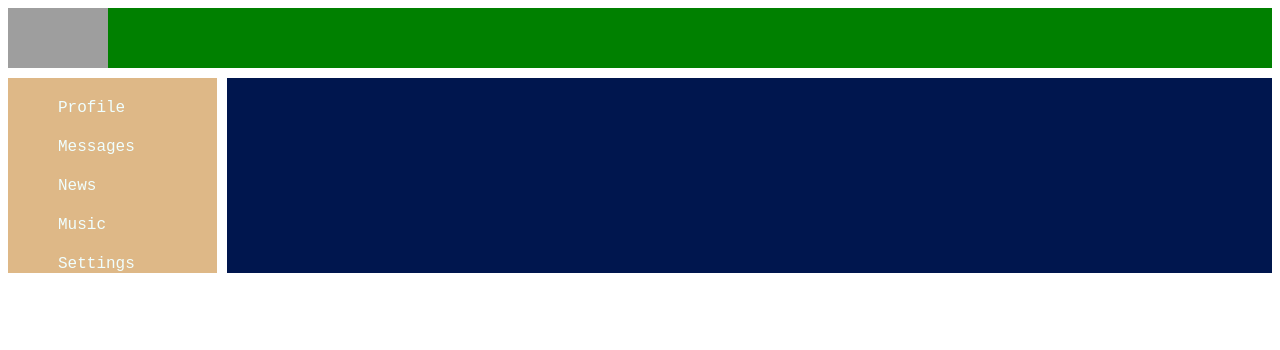
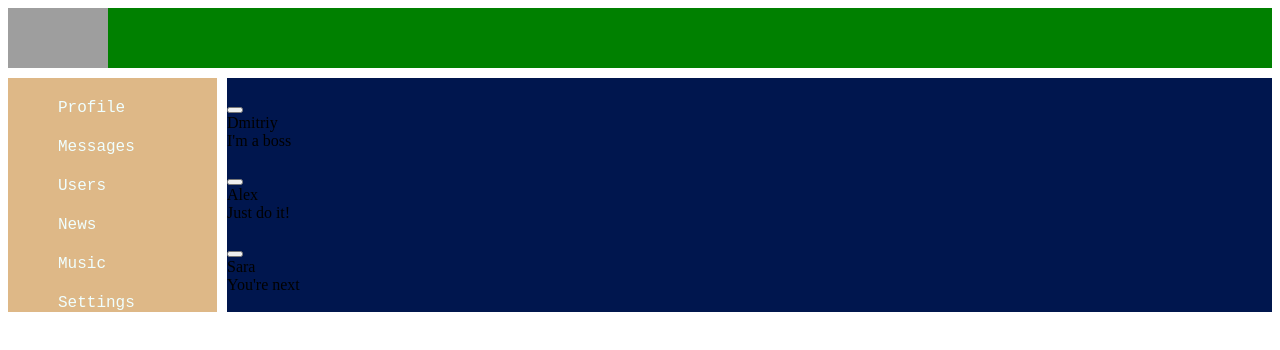
Before and after one commit to FOX521/myFirstApp, a React (Create React App) app: page /users in a window 1280 px wide. Shown: the top 350 px of the page. Built offline with nearby package versions, Linux system fonts and the light colour scheme; grey boxes are pictures that could not be loaded.

Commit message:
Added first part UserPage and reduces

```diff
--- a/src/App.js
+++ b/src/App.js
@@ -7,6 +7,7 @@ import Music from './components/Music';
 import SettingPage from './components/SettingPage';
 import { BrowserRouter, Route } from 'react-router-dom';
 import ProfileContainer from './components/ProfileContainer';
+import UserPageContainer from './components/UserPageContainer';
 
 function App(props) {
   return (
@@ -17,10 +18,10 @@ function App(props) {
         <div className='content'>
           <Route path='/profile' render={() => <ProfileContainer store={props.store} />} />
           <Route path='/messages' render={() => <MessagesPage store={props.store} />} />
+          <Route path='/users' render={() => <UserPageContainer store={props.store} />} />
           <Route path='/news' component={News} />
           <Route path='/settings' component={SettingPage} />
           <Route path='/music' component={Music} />
-
         </div>
       </div>
     </BrowserRouter>
--- a/src/components/Dialogs.jsx
+++ b/src/components/Dialogs.jsx
@@ -8,7 +8,7 @@ class Dialogs extends React.Component {
     }
 
     render() {
-        let dialogList = this.props.dialogs.map(el => <NavLink className='message-page__dialogs--link' to={'/' + el.dialog}><DialogsItem dialog={el.dialog} id={el.id} /></NavLink>);
+        let dialogList = this.props.dialogs.map(el => <NavLink key={el.id + '1'.toString()} className='message-page__dialogs--link' to={'/' + el.dialog}><DialogsItem key={el.id} dialog={el.dialog} id={el.id} /></NavLink>);
 
         return (
             <ul className='message-page__dialogs-list'>
--- a/src/components/Navbar.jsx
+++ b/src/components/Navbar.jsx
@@ -17,6 +17,9 @@ class Navbar extends React.Component {
             <NavLink to='/messages'>Messages</NavLink>
           </li>
           <li>
+            <NavLink to='/users'>Users</NavLink>
+          </li>
+          <li>
             <NavLink to='/news'>News</NavLink>
           </li>
           <li>
--- a/src/components/Profile.jsx
+++ b/src/components/Profile.jsx
@@ -37,7 +37,7 @@ class Profile extends React.Component {
       backgroundColor: 'white'
     }
 
-    let postsElements = this.props.profilePage.posts.map(el => <Posts post={el.post} like={el.like} />);
+    let postsElements = this.props.profilePage.posts.map(el => <Posts post={el.post} like={el.like} key={el.id + '1'.toString()}/>);
     let newPost = React.createRef();
 
     let getPost = () => {
--- a/src/components/SendMessagePageContainer.jsx
+++ b/src/components/SendMessagePageContainer.jsx
@@ -3,20 +3,20 @@ import SendMessagePage from './SendMessagePage';
 import { createChangeInputMessage, createNewMessageBody } from '../data/reducerMessagePage';
 import { connect } from 'react-redux';
 
-class SendMessagePageContainer extends React.Component {
-    render() {
-        let getChangeInput = (text) => {
-            this.props.store.dispatch(createChangeInputMessage(text));
-        };
-        let OnSendMessage = (text) => {
-            this.props.store.dispatch(createNewMessageBody(text))
-        };
+// class SendMessagePageContainer extends React.Component {
+//     render() {
+//         let getChangeInput = (text) => {
+//             this.props.store.dispatch(createChangeInputMessage(text));
+//         };
+//         let OnSendMessage = (text) => {
+//             this.props.store.dispatch(createNewMessageBody(text))
+//         };
 
-        return (
-            <SendMessagePage messagesPage={this.props.store.getState().messagesPage} getChangeInput={getChangeInput} OnSendMessage={OnSendMessage} />
-        )
-    }
-}
+//         return (
+//             <SendMessagePage messagesPage={this.props.store.getState().messagesPage} getChangeInput={getChangeInput} OnSendMessage={OnSendMessage} />
+//         )
+//     }
+// }
 
 let mapStateToProps = (state) => {
     return {
@@ -35,6 +35,6 @@ let mapDispatchToProps = (dispatch) => {
     }
 }
 
-let SendMessagePageContainerSuper = connect(mapStateToProps, mapDispatchToProps)(SendMessagePage)
+let SendMessagePageContainer = connect(mapStateToProps, mapDispatchToProps)(SendMessagePage)
 
 export default SendMessagePageContainer;
--- /dev/null
+++ b/src/components/UserPage.jsx
@@ -0,0 +1,32 @@
+import React from 'react';
+
+class UserPage extends React.Component {
+    constructor(props) {
+        super(props)
+    }
+
+    render() {
+        return (
+            this.props.users.map((u) => <div key={u.id} >
+                <span>
+                    <div>
+                        <img src="" alt="" />
+                    </div>
+                    <button></button>
+                </span>
+                <span>
+                    <span>
+                        <div>{u.fullName}</div>
+                        <div>{u.status}</div>
+                    </span>
+                    <span>
+                        <div></div>
+                        <div></div>
+                    </span>
+                </span>
+            </div>)
+        )
+    }
+}
+
+export default UserPage
--- /dev/null
+++ b/src/components/UserPageContainer.jsx
@@ -0,0 +1,28 @@
+import React from 'react';
+import { connect } from 'react-redux';
+import { followActionCreater, unFollowActionCreater, setUsersActionCreater } from '../data/reducerUserPage';
+import UserPage from './UserPage'
+
+let mapStateToProps = (state) => {
+    return  {
+        users: state.userPage.users
+    }
+};
+
+let mapDispatchToProps = (dispatch) => {
+    return {
+        follow: (userId) => {
+            dispatch(followActionCreater(userId))
+        },
+        unFollow: (userId) => {
+            dispatch(unFollowActionCreater(userId))
+        },
+        setUsers: (users) => {
+            dispatch(setUsersActionCreater(users))
+        }
+    }
+};
+
+let UserPageContainer = connect(mapStateToProps,mapDispatchToProps)(UserPage)
+
+export default UserPageContainer;
--- a/src/data/reducerMessagePage.js
+++ b/src/data/reducerMessagePage.js
@@ -46,20 +46,26 @@ let initialState = {
 };
 
 const reducerMessagePage = (state = initialState, action) => {
+
+    let stateCopy = {
+        ...state,
+        messages: [...state.messages]
+    };
+
     switch (action.type) {
         case CREATE_MESSAGE:
             let newMessage = {
                 id: state.messages.length + 1,
                 message: action.text
             }
-            state.messages.push(newMessage);
-            state.newMessageBody = '';
+            stateCopy.messages.push(newMessage);
+            stateCopy.newMessageBody = '';
             break;
         case UPDATE_TEXT_MESSAGE:
-            state.newMessageBody = action.text;
+            stateCopy.newMessageBody = action.text;
             break;
     };
-    return state;
+    return stateCopy;
 };
 
 export const createNewMessageBody = (text) => {
--- a/src/data/reducerPostPage.js
+++ b/src/data/reducerPostPage.js
@@ -29,20 +29,25 @@ let initialState = {
 };
 
 const reducerPostPage = (state = initialState, action) => {
+    let stateCopy = {
+        ...state,
+        messages: [...state.posts]
+    }
+
     switch (action.type) {
         case ADD_POST:
             let newPost = {
                 id: state.posts.length + 1,
                 post: action.text
             }
-            state.posts.push(newPost);
-            state.newPostText = '';
+            stateCopy.posts.push(newPost);
+            stateCopy.newPostText = '';
             break;
         case UPDATE_TEXT:
-            state.newPostText = action.text;
+            stateCopy.newPostText = action.text;
             break;
     };
-    return state;
+    return stateCopy;
 };
 
 export const createAddPost = (text) => {
--- /dev/null
+++ b/src/data/reducerUserPage.js
@@ -0,0 +1,95 @@
+const FOLLOW = 'FOLLOW';
+const UNFOLLOW = 'UNFOLLOW';
+const SET_USERS = 'SET_USERS';
+
+let initialState = {
+    users: [
+        {
+            id: 1,
+            follow: false,
+            fullName: 'Dmitriy',
+            status: 'I\'m a boss',
+            location: {
+                city: 'Moscow',
+                country: 'Russia'
+            }
+        },
+        {
+            id: 2,
+            follow: false,
+            fullName: 'Alex',
+            status: 'Just do it!',
+            location: {
+                city: 'Los-Angeles',
+                country: 'USA'
+            }
+        },
+        {
+            id: 3,
+            follow: true,
+            fullName: 'Sara',
+            status: 'You\'re next',
+            location: {
+                city: 'Munchen',
+                country: 'Germany'
+            }
+        }
+    ]
+};
+
+
+const reducerUserPage = (state = initialState, action) => {
+    switch (action.type) {
+        case FOLLOW:
+            return {
+                ...state,
+                users: state.users.map((u) => {
+                    if (u.id === action.userId) {
+                        return { ...u, follow: true }
+                    }
+                    return u
+                })
+            };
+        case UNFOLLOW:
+            return {
+                ...state,
+                users: state.users.map((u) => {
+                    if (u.id === action.userId) {
+                        return { ...u, follow: false }
+                    }
+                    return u
+                })
+            };
+        case SET_USERS:
+            return {
+                ...state,
+                users: [...state.users, ...action.users]
+            }
+            break;
+    }
+    return state
+
+}
+
+export const followActionCreater = (userId) => {
+    return {
+        type: FOLLOW,
+        userId
+    }
+}
+
+export const unFollowActionCreater = (userId) => {
+    return {
+        type: UNFOLLOW,
+        userId
+    }
+}
+
+export const setUsersActionCreater = (users) => {
+    return {
+        type: SET_USERS,
+        users
+    }
+}
+
+export default reducerUserPage;
--- a/src/data/reduxStore.js
+++ b/src/data/reduxStore.js
@@ -1,15 +1,16 @@
-import { combineReducers, createStore } from "redux"
+import { combineReducers, createStore } from "redux";
 import reducerMessagePage from "./reducerMessagePage";
 import reducerPostPage from "./reducerPostPage";
+import reducerUserPage from "./reducerUserPage";
 
 
 let reduces = combineReducers(
     {
         profilePage: reducerPostPage,
         messagesPage: reducerMessagePage,
+        userPage: reducerUserPage
     }
 );
-
 let store = createStore(reduces);
 
 export default store;
```
Also changed, not shown: src/components/ProfileContainer.jsx (+35 -14 lines), 1 other file (tests, documents, lock files or other folders).
